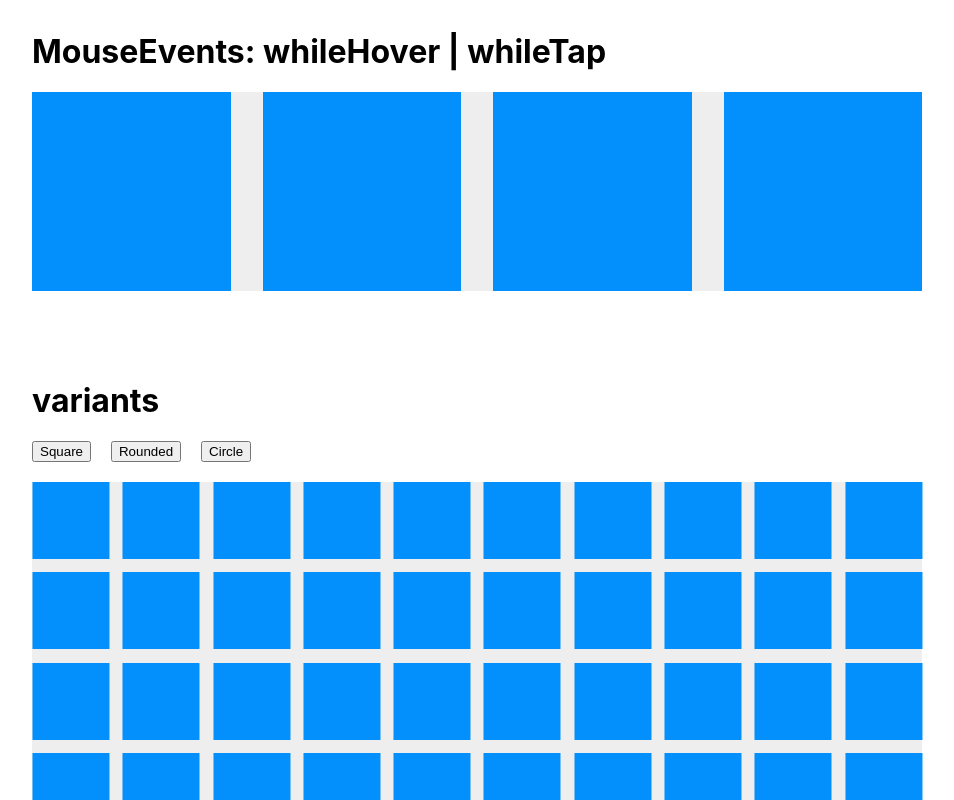
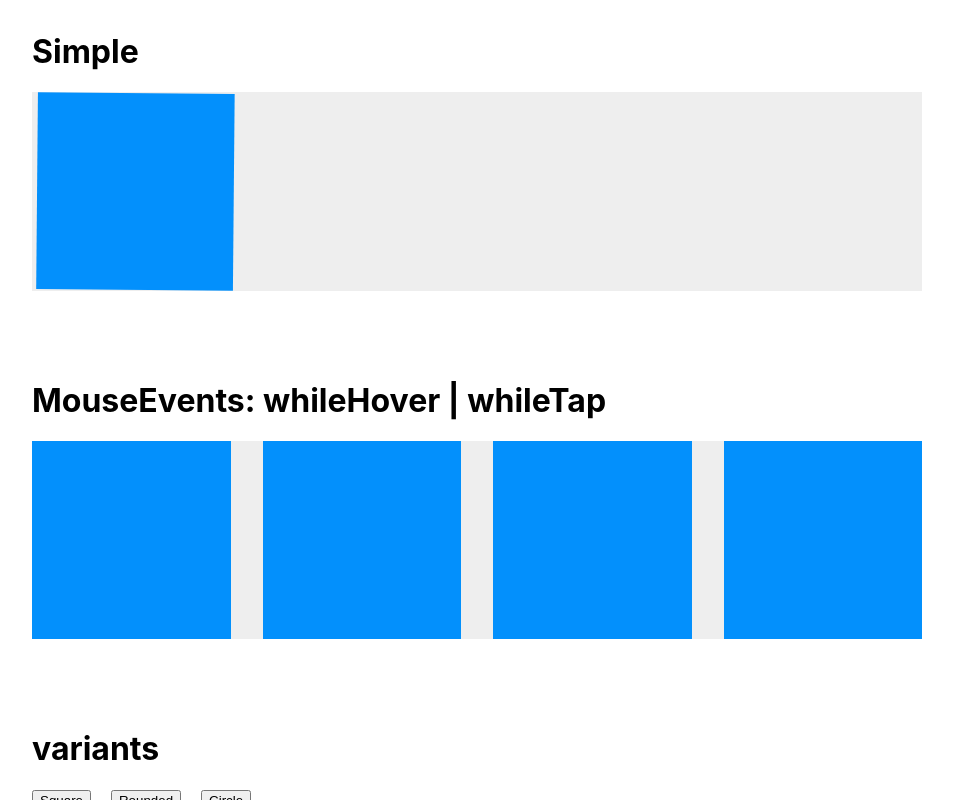
Before and after one commit to danbernardi/framer-motion-demo, a React (Create React App) app: page / in a window 1280 px wide. Shown: the top 800 px of the page, without its empty margins (163-1117 px from the left). Built offline with nearby package versions, Linux system fonts and the light colour scheme.

Commit message:
Adds simple animation

```diff
--- a/src/App.js
+++ b/src/App.js
@@ -1,4 +1,5 @@
 import { useRef } from 'react';
+import Simple from './components/Simple';
 import MouseEvents from './components/MouseEvents';
 import Variants from './components/Variants';
 import EnterExit from './components/EnterExit';
@@ -10,6 +11,7 @@ function App() {
 
   return (
     <div className="wrapper" ref={wrapperRef}>
+      <Simple />
       <MouseEvents />
       <Variants />
       <EnterExit />
--- a/src/components/EnterExit.js
+++ b/src/components/EnterExit.js
@@ -4,7 +4,7 @@ import { generateIndexedArr } from '../utils';
 
 const initBoxes = generateIndexedArr(15);
 
-export default function Variants () {
+export default function EnterExit () {
   const [boxes, setBoxes] = useState(initBoxes);
 
   const addBoxHandler = (count = 1) => {
--- /dev/null
+++ b/src/components/Simple.js
@@ -0,0 +1,25 @@
+import { motion } from 'framer-motion';
+
+export default function Simple () {
+  return (
+    <>
+      <h1>Simple</h1>
+      <div className="container">
+        <motion.div
+          className="box blue"
+          animate={ {
+            // x: 500
+            x: 'calc(300% + 7.5vw)',
+            rotate: 90,
+            scale: [1, 0.5, 1]
+          } }
+          transition={{
+            duration: 3,
+            repeat: Infinity,
+            repeatType: 'reverse'
+          }}
+        />
+      </div>
+    </>
+  );
+};
```
